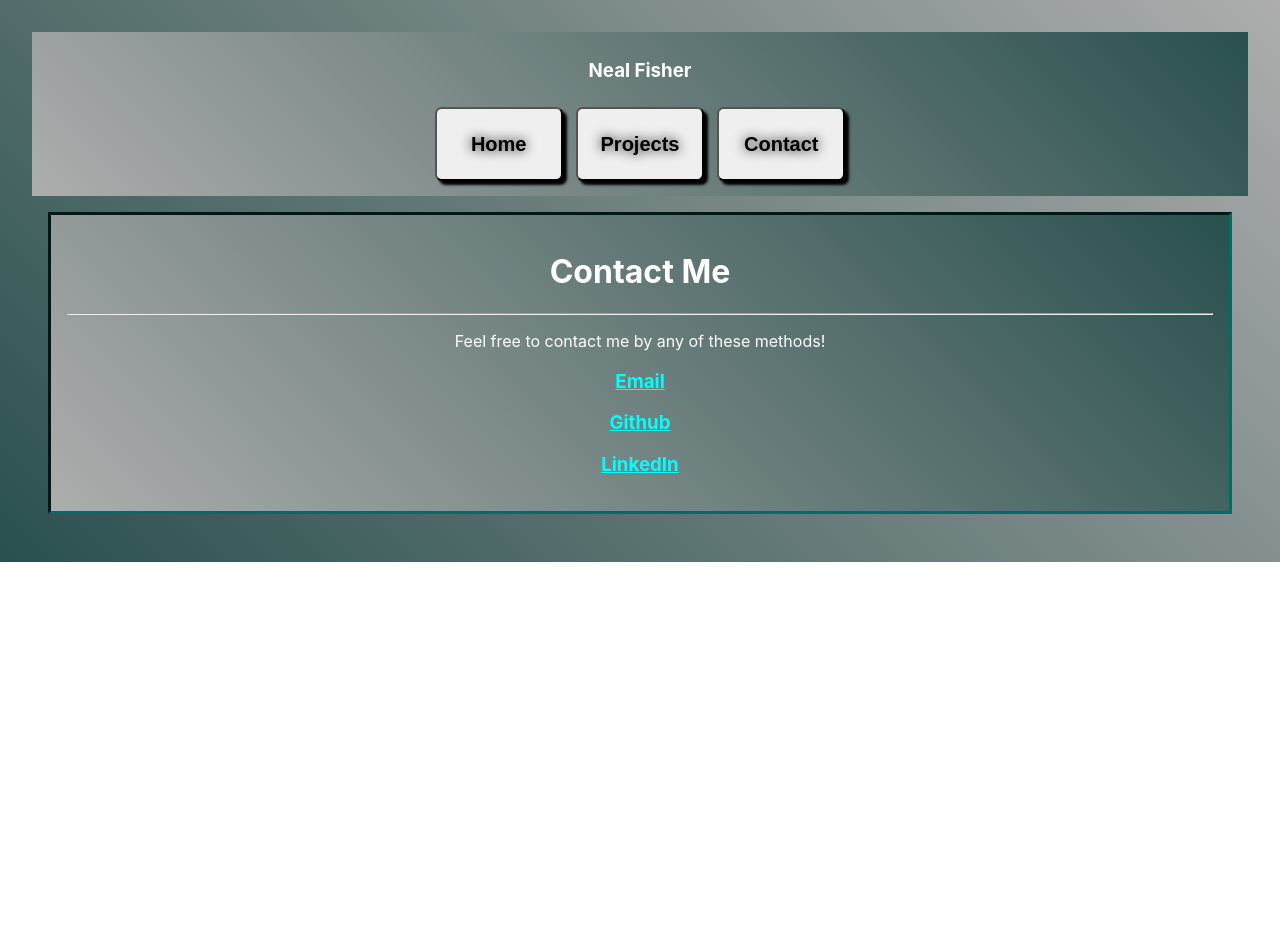
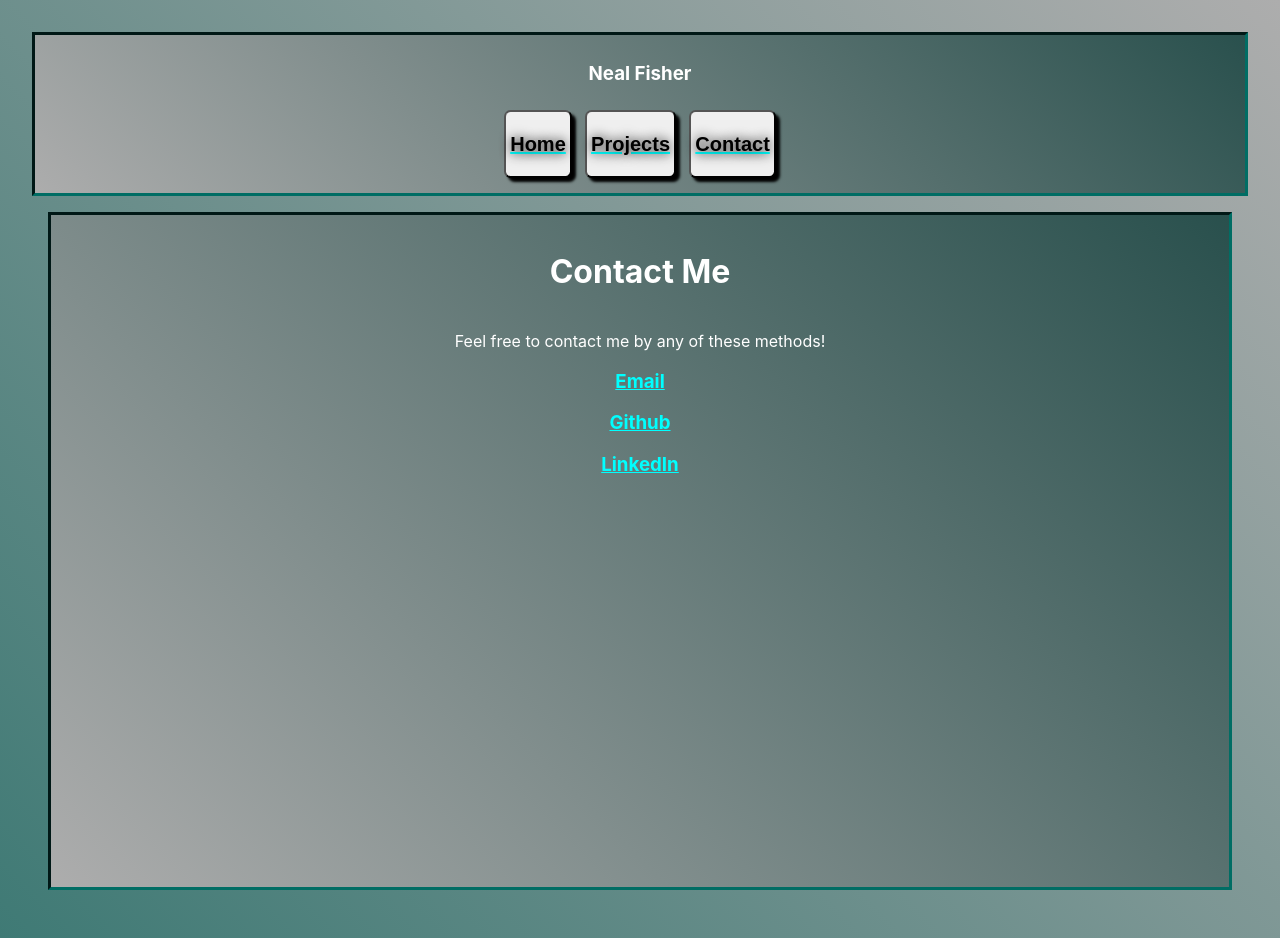
Before and after one commit to JustCallMeNed/nfisher-portfolio, a React (Create React App) app: page /contact in a window 1280 px wide. Before the commit the page ends 800 px from the top, so only its background shows below. Built offline with nearby package versions, Linux system fonts and the light colour scheme.

Commit message:
tweaking GSAP hooks, CSS

```diff
--- a/src/About.js
+++ b/src/About.js
@@ -2,18 +2,15 @@ import React, { useEffect, useRef } from "react";
 import gsap from "gsap";
 
 const About = () => {
-  // useEffect(() => {
-  //   gsap.timeline(
-  //     gsap.defaults({ ease: "back", delay: 0.5 }),
-  //     gsap.from(".aboutHeader", { y: -100, opacity: 0, stagger: 0.5 }),
-  //     gsap.from(".aboutMain", { y: 100, delay: 0.8, opacity: 0 }),
-  //     gsap.from(
-  //       ".aboutList",
-  //       { y: 100, delay: 1, opacity: 0, stagger: 0.15 },
-  //       gsap.from("hr", { delay: 1.5, scale: 0, opacity: 1 })
-  //     )
-  //   );
-  // }, []);
+  useEffect(() => {
+    gsap.timeline(
+      gsap.defaults({ ease: "slow" }),
+      gsap.from(".aboutHeader", { y: -10, opacity: 0, stagger: 0.5 }),
+      gsap.from(".aboutMain", { y: -10, delay: 0.8, opacity: 0, stagger: 0.5 }),
+      gsap.from(".aboutList", { y: 10, delay: 0.4, opacity: 0, stagger: 0.15 }),
+      gsap.from("hr", { delay: 0.5, duration: 2, scale: 0, opacity: 0 })
+    );
+  }, []);
   return (
     <div>
       <title>Neal Fisher</title>
@@ -47,7 +44,7 @@ const About = () => {
           <li className="aboutList">Linguistics</li>
         </ul>
       </div>
-      <div className="Main">
+      <div className="aboutMain">
         <p>
           This site is a demonstration of my skills in HTML, CSS and Javascript
           and a showcase of a few projects.
--- a/src/App.css
+++ b/src/App.css
@@ -1,14 +1,24 @@
 /* Arrange elements inside Components in Component's dedicated CSS file;
 App.css is for broad-strokes design elements */
 
+/* @gradient {
+  background-image: linear-gradient(
+    45deg,
+    rgb(63, 122, 117),
+    rgb(101, 112, 111),
+    rgb(173, 173, 173)
+  );
+} */
+
 .App {
   display: flex;
+  min-height: 100%;
   flex-flow: column;
   text-align: center;
   padding: 2em;
   background-image: linear-gradient(
     45deg,
-    rgb(41, 80, 77),
+    rgb(63, 122, 117),
     /* rgb(101, 112, 111), */ rgb(173, 173, 173)
   );
   color: white;
@@ -42,7 +52,7 @@ button {
 
 .Nav {
   position: fixed bottom;
-  /* border: double rgb(0, 109, 100) 0.5em; */
+  border: inset rgb(0, 109, 100) 0.2em;
   padding: 0.5em;
 }
 
@@ -51,13 +61,13 @@ button {
   place-content: center;
   /* border: solid black 0.2em; */
   padding: 0.3em;
-  width: 5em;
+  width: fit-content;
 }
 .Active {
   display: flex;
   flex-flow: column;
   border: inset rgb(0, 109, 100) 0.2em;
-  /* height: 25em; */
+  min-height: 40em;
   /* overflow-y: scroll; */
   padding: 1em;
   margin: 1em;
--- a/src/Contact.js
+++ b/src/Contact.js
@@ -2,21 +2,24 @@ import React, { useEffect, useRef } from "react";
 import gsap from "gsap";
 
 const Contact = () => {
-  // useEffect(() => {
-  //   gsap.timeline(
-  //     gsap.defaults({ ease: "back" }),
-  //     gsap.from(".contactHeader", { x: -100, opacity: 0 }),
-  //     gsap.from("hr", { scale: 0, opacity: 0 }),
-  //     gsap.from(".contactList", { x: 100, opacity: 0, stagger: 0.15 })
-  //   );
-  // }, []);
+  useEffect(() => {
+    gsap.timeline(
+      gsap.defaults({ ease: "power2" }),
+      gsap.from(".contactHeader", { duration: 1.5, x: -10, opacity: 0 }),
+      gsap.from(".contactBody", { duration: 1.5, opacity: 0 }),
+      gsap.from("hr", { duration: 2, scale: 0, opacity: 0 }),
+      gsap.from(".contactList", { x: 10, opacity: 0, stagger: 0.15 })
+    );
+  }, []);
   return (
     <div>
       <div className="contactHeader">
         <h1>Contact Me</h1>
       </div>
       <hr />
-      <p>Feel free to contact me by any of these methods!</p>
+      <div className="contactBody">
+        <p>Feel free to contact me by any of these methods!</p>
+      </div>
       <div className="contactList">
         <h3 className="contactList">
           <a href="mailto:neal.c.fisher@gmail.com">Email</a>
--- a/src/Portfolio.js
+++ b/src/Portfolio.js
@@ -1,22 +1,36 @@
-import React, { useRef } from "react";
+import React, { useEffect, useRef } from "react";
+import gsap from "gsap";
 const Portfolio = () => {
+  useEffect(() => {
+    gsap.timeline(
+      gsap.defaults({ ease: "slow" }),
+      gsap.from(".portHeader", { duration: 1, x: -10, opacity: 0 }),
+      // gsap.from(".portBody", { duration: 1.5, opacity: 0 }),
+      gsap.from("hr", { duration: 2, scale: 0, opacity: 0 }),
+      gsap.from(".portList", { x: -10, delay: 1, opacity: 0, stagger: 0.15 })
+    );
+  }, []);
   return (
-    <div>
+    <div className="portHeader">
       <h1>Projects</h1>
       <hr />
+      <div className="portList">
         <h2>
           <a href="https://tictalktoe.herokuapp.com/">Tic-Talk-Toe</a>
         </h2>
         <h4>A chat/gaming app built with React, Socket.io and GSAP</h4>
+        <div className="portList">
           <h2>
             <a href="https://github.com/JustCallMeNed/ReactPokedex">
               React Pokedex
             </a>
           </h2>
           <h4>
-        A pokedex app built with React, Axios and Webpack; as well as a LOT of
-        CSS.
+            A pokedex app built with React, Axios and Webpack; as well as a LOT
+            of CSS.
           </h4>
+        </div>
+      </div>
     </div>
   );
 };
--- a/src/components/Navbar.js
+++ b/src/components/Navbar.js
@@ -1,25 +1,38 @@
-import React, { useRef } from "react";
+import React, { useEffect, useRef } from "react";
 import { Link } from "react-router-dom";
+import gsap from "gsap";
 const Navbar = () => {
+  useEffect(() => {
+    gsap.timeline(
+      gsap.defaults({ ease: "slow" }),
+      gsap.from(".Nav", { duration: 2, opacity: 0 }),
+      gsap.from(".navHeader", { duration: 1, x: 100, opacity: 0 }),
+      gsap.from("hr", { duration: 2, scale: 0, opacity: 0 }),
+      gsap.from(".NavList", { y: -10, delay: 1, opacity: 0 }),
+      gsap.from(".NavBtn", { x: -10, delay: 1, opacity: 0, stagger: 0.15 })
+    );
+  }, []);
   return (
     <div>
       <div className="container">
         <div className="Nav">
-          <h3>Neal Fisher</h3>
+          <div className="navHeader">
+            <h3>Neal Fisher</h3>
+          </div>
           <div className="NavList">
             <Link to="/">
-              <button>
-                <h2 className="NavBtn">Home</h2>
+              <button className="NavBtn">
+                <h2>Home</h2>
               </button>
             </Link>
             <Link to="/portfolio">
-              <button>
-                <h2 className="NavBtn">Projects</h2>
+              <button className="NavBtn">
+                <h2>Projects</h2>
               </button>
             </Link>
             <Link to="/contact">
-              <button>
-                <h2 className="NavBtn">Contact</h2>
+              <button className="NavBtn">
+                <h2>Contact</h2>
               </button>
             </Link>
           </div>
```
Lines whose indentation alone changed are shown as unchanged.
